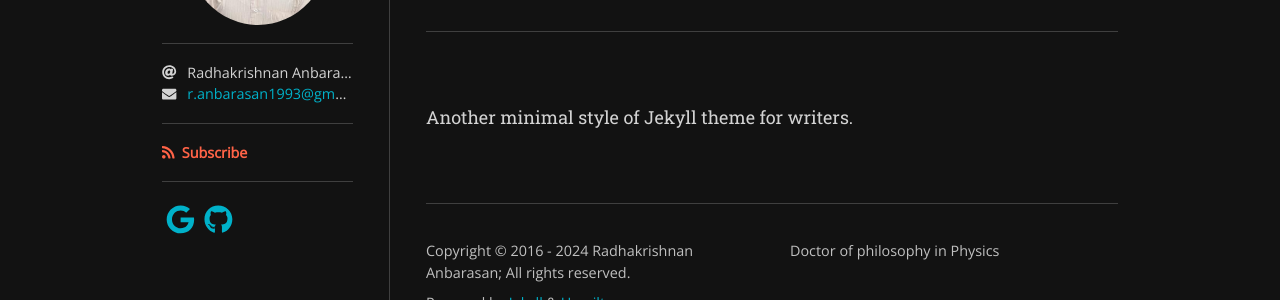
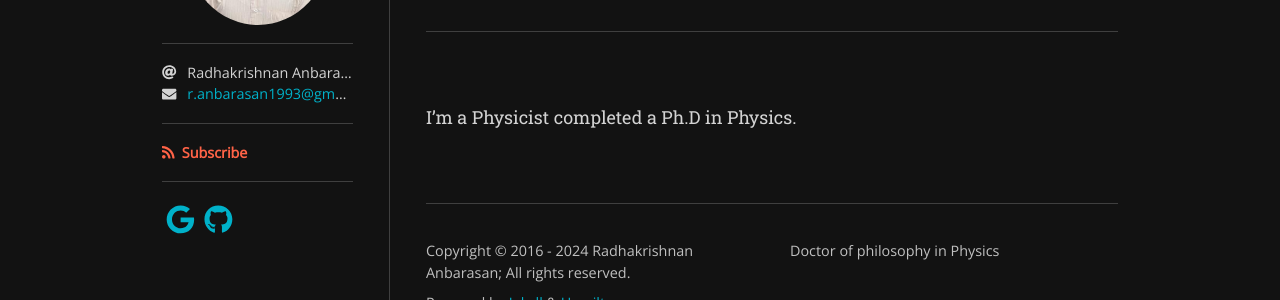
Before and after one commit to anbarasananbu/anbarasan, a Jekyll site: the page built from about.md, in a window 1280 px wide. Shown: the part 227-527 px from the top of the page. Built offline with Jekyll 4.4.1, drawn with Linux system fonts in a browser that asks for light colours; nearby versions of some CDN libraries; some web fonts are replaced; a style sheet for code colours, icons or effects is not loaded.

Commit message:
Update about.md

```diff
--- a/about.md
+++ b/about.md
@@ -4,4 +4,4 @@ title: About
 permalink: /about/
 ---
 
-Another minimal style of Jekyll theme for writers.
+I'm a Physicist completed a Ph.D in Physics.
```
